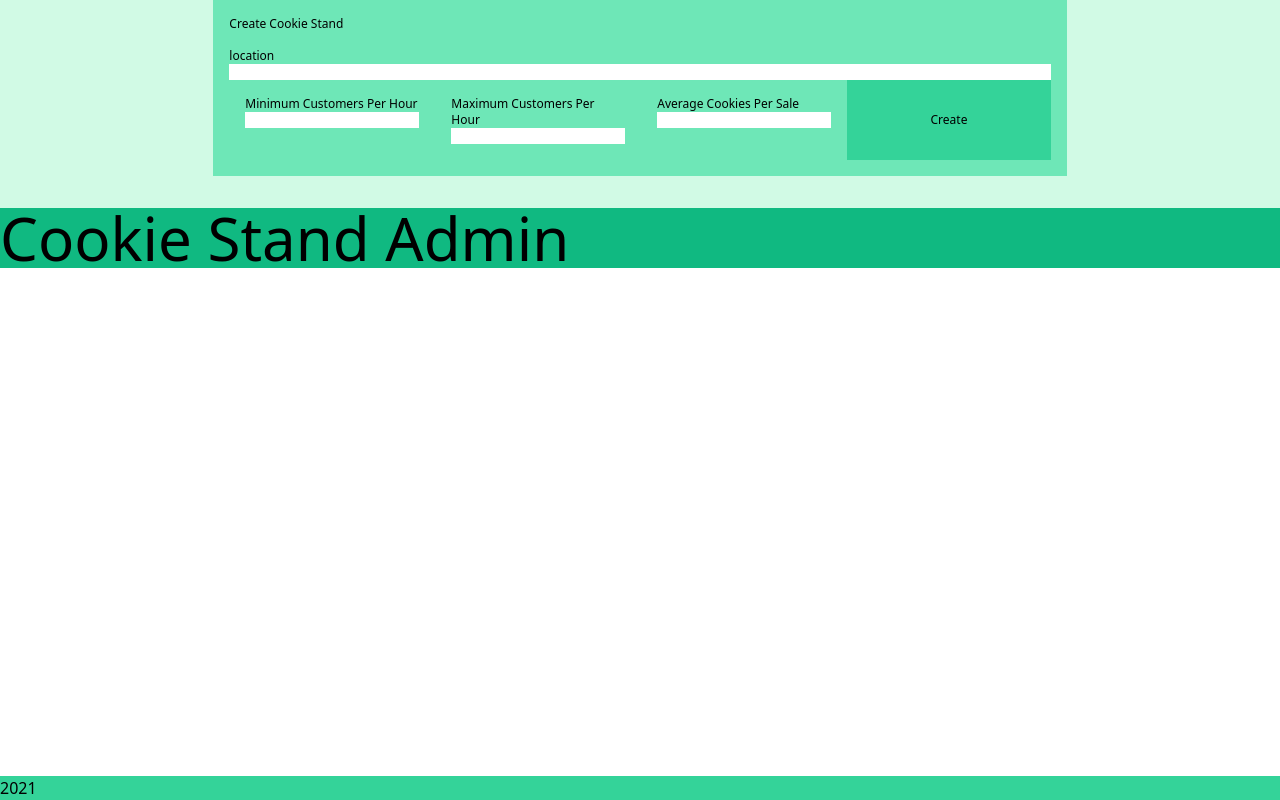
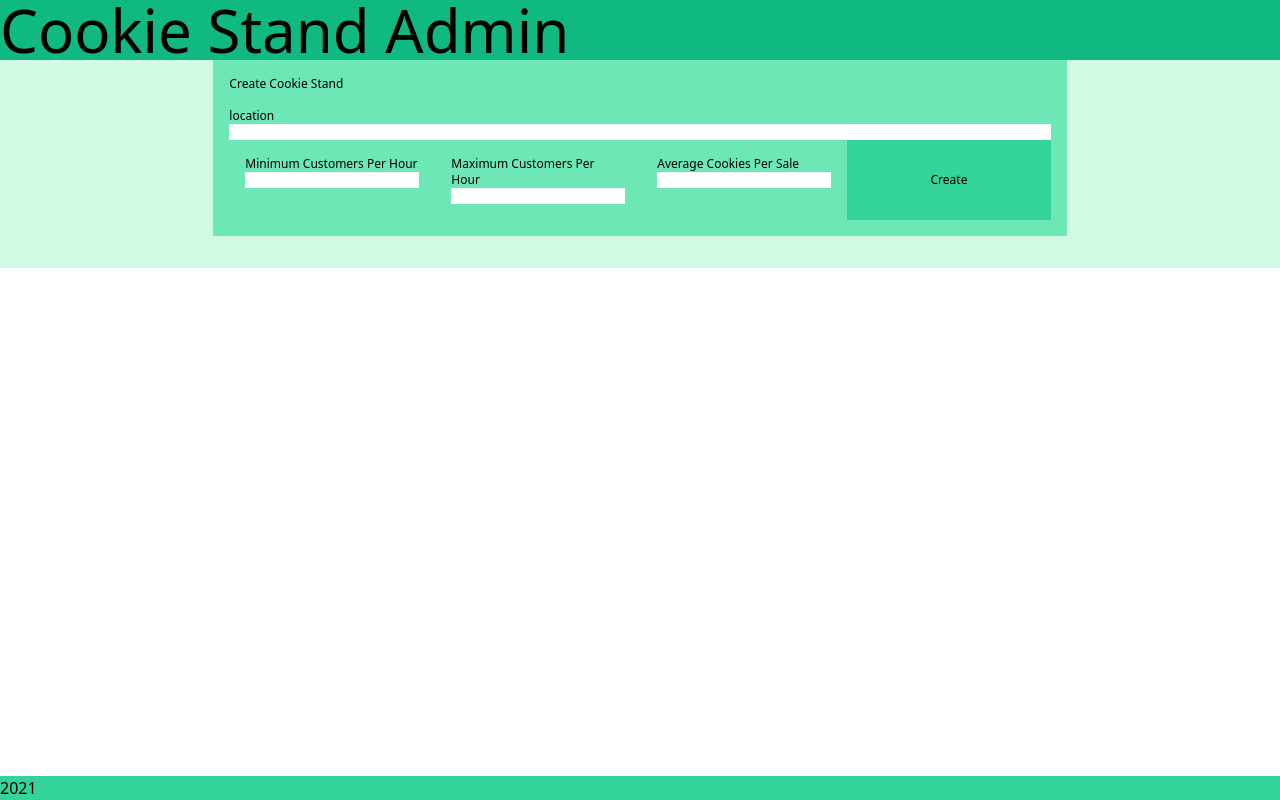
Before and after one commit to Jana998-alt/cookie-stand-admin, a Next.js app: page / in a window 1280 px wide. Built offline with nearby package versions, Linux system fonts and the light colour scheme.

Commit message:
form component

```diff
--- a/components/CookieStandAdmin.js
+++ b/components/CookieStandAdmin.js
@@ -25,8 +25,9 @@ export default function CookieStandAdmin() {
         return (
             <>
             <IndexPage/>
+            <Header2/>
             <Main createCookiesHandler={createCookiesHandler} cookies={cookies}/>
-            <Header2/>
+
             <Footer/>
             </>
         )
--- a/components/CreateForm.js
+++ b/components/CreateForm.js
@@ -0,0 +1,39 @@
+import React from 'react'
+
+export default function CreateForm(props) {
+    return (
+        <div>
+             <form type="submit" className="bg-emerald-300 text-xs w-2/3 mx-auto p-4" onSubmit={props.createCookiesHandler}>
+                <h2>Create Cookie Stand</h2>
+                <br />
+                <div className="flex-auto w-full">
+                    <label>location</label>
+                    <input type="text" className="flex-auto w-full" name='location'></input>
+                </div>
+
+                <div className="flex ">
+                    <div className="p-4">
+                        <label>Minimum Customers Per Hour</label>
+                        <br />
+                        <input type="number" className="flex-auto" name='min'></input>
+                    </div>
+
+                    <div className="p-4">
+                        <label>Maximum Customers Per Hour</label>
+                        <br />
+                        <input type="number" className="flex-auto" name='max'></input>
+                    </div>
+
+                    <div className="p-4">
+                        <label>Average Cookies Per Sale</label>
+                        <br />
+                        <input type="number" className="flex-auto" name='avg' step="any"></input>
+                    </div>
+
+                    <button className="p-4 bg-emerald-400 w-1/4">Create</button>
+                </div>
+
+            </form>
+        </div>
+    )
+}
--- a/components/Main.js
+++ b/components/Main.js
@@ -1,42 +1,11 @@
 import React, { Component } from 'react'
+import CreateForm from './CreateForm'
 
 export default function Main(props) {
 
     return (
         <main className="bg-emerald-100">
-
-            <form type="submit" className="bg-emerald-300 text-xs w-2/3 mx-auto p-4" onSubmit={props.createCookiesHandler}>
-                <h2>Create Cookie Stand</h2>
-                <br />
-                <div className="flex-auto w-full">
-                    <label>location</label>
-                    <input type="text" className="flex-auto w-full" name='location'></input>
-                </div>
-
-                <div className="flex ">
-                    <div className="p-4">
-                        <label>Minimum Customers Per Hour</label>
-                        <br />
-                        <input type="number" className="flex-auto" name='min'></input>
-                    </div>
-
-                    <div className="p-4">
-                        <label>Maximum Customers Per Hour</label>
-                        <br />
-                        <input type="number" className="flex-auto" name='max'></input>
-                    </div>
-
-                    <div className="p-4">
-                        <label>Average Cookies Per Sale</label>
-                        <br />
-                        <input type="number" className="flex-auto" name='avg' step="any"></input>
-                    </div>
-
-                    <button className="p-4 bg-emerald-400 w-1/4">Create</button>
-                </div>
-
-            </form>
-
+            <CreateForm createCookiesHandler={props.createCookiesHandler} cookies={props.cookies}/>
             <div class="w-2/3 p-4 flex-auto mx-auto" >
                 <p>{props.cookies}</p>
             </div>
--- /dev/null
+++ b/components/ReportTable.js
@@ -0,0 +1,9 @@
+import React from 'react'
+
+export default function ReportTable(props) {
+    return (
+        <div>
+
+        </div>
+    )
+}
```
